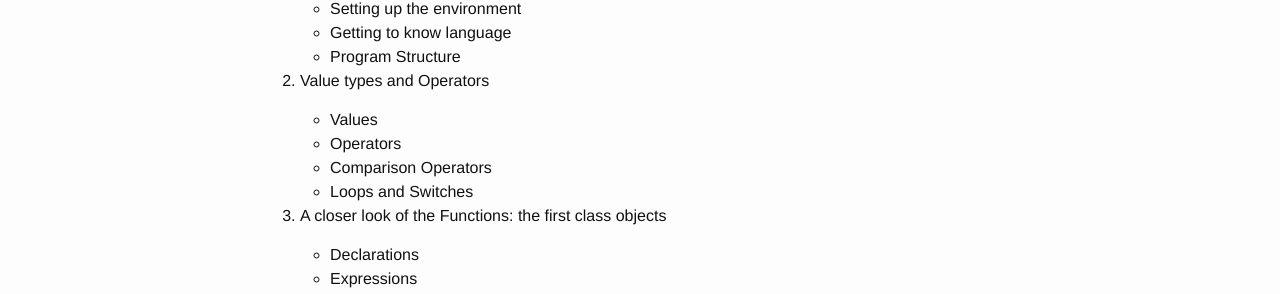
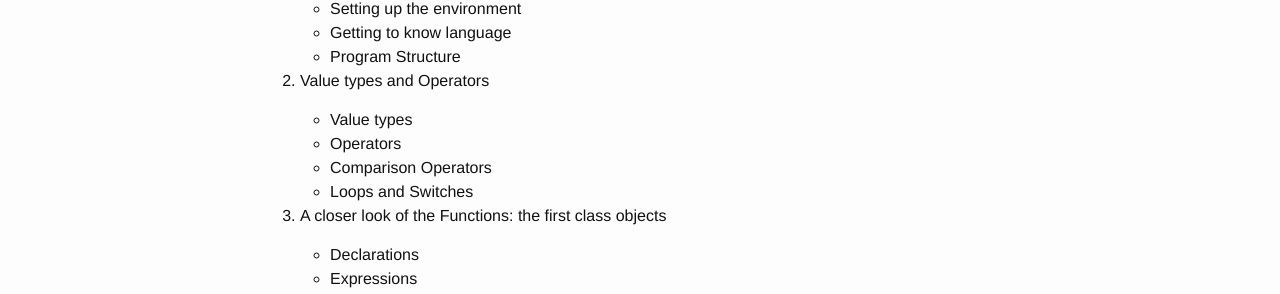
Before and after one commit to sagarmunjal/repo0001, a Jekyll site: the page built from curriculum.md, in a window 1280 px wide. Shown: the part 206-500 px from the top of the page. Built offline with Jekyll 4.4.1, drawn with Linux system fonts in a browser that asks for light colours; nearby versions of some CDN libraries; a script that is not in the unit is left out.

Commit message:
Updated curriculum.md

```diff
--- a/curriculum.md
+++ b/curriculum.md
@@ -15,7 +15,7 @@ published: true
 
 2. Value types and Operators
 
-    - Values
+    - Value types
     - Operators
     - Comparison Operators
     - Loops and Switches
```
